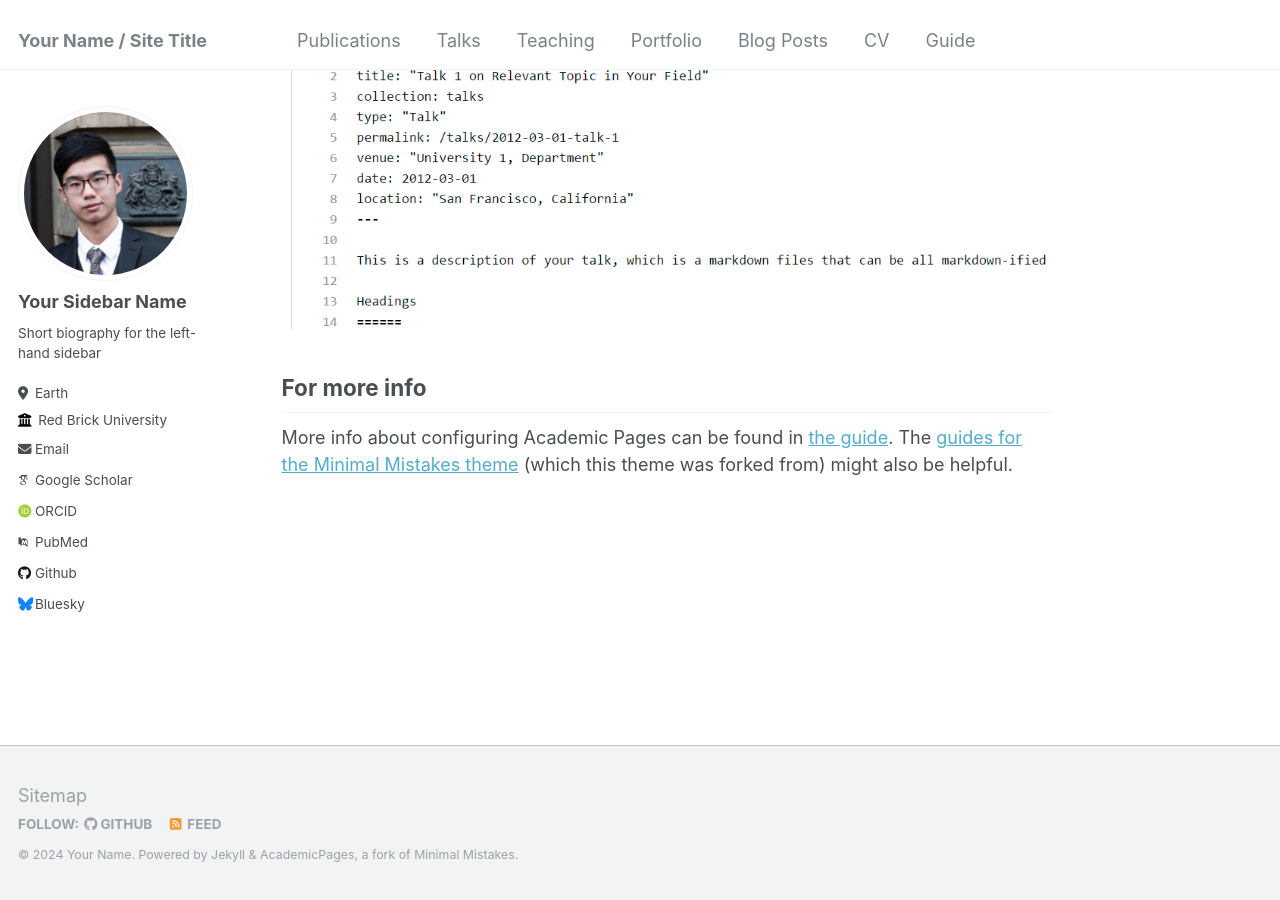
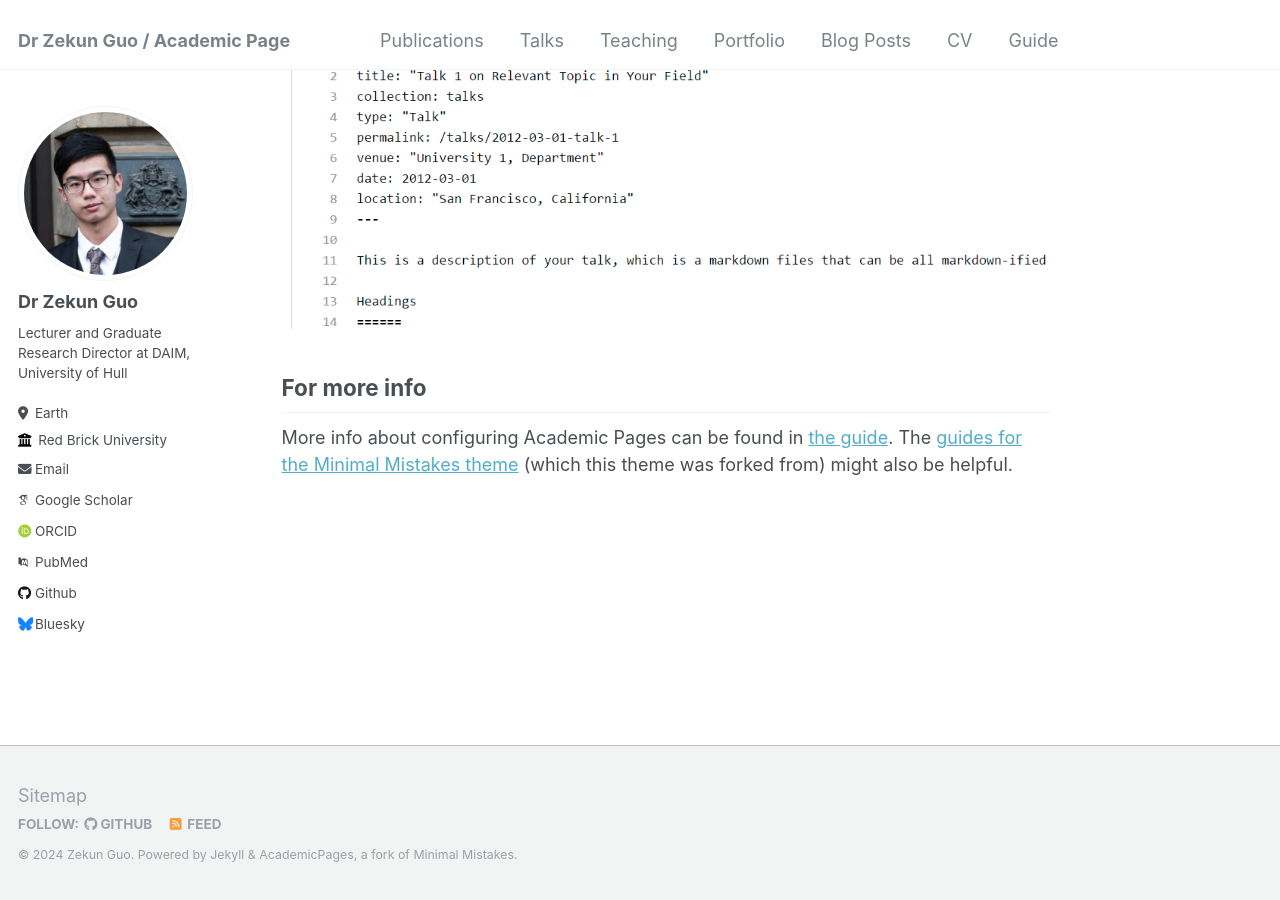
Before and after one commit to drzekunguo/drzekunguo.github.io, a Jekyll site: the page built from _pages/about.md, in a window 1280 px wide and 900 px high, scrolled down 2660 px. Built offline with Jekyll 4.4.1, drawn with Linux system fonts in a browser that asks for light colours; some web fonts are replaced.

Commit message:
Update _config.yml
infos

```diff
--- a/_config.yml
+++ b/_config.yml
@@ -8,9 +8,9 @@
 
 # Basic Site Settings
 locale                   : "en-US"
-title                    : "Your Name / Site Title"
+title                    : "Dr Zekun Guo / Academic Page"
 title_separator          : "-"
-name                     : &name "Your Name"
+name                     : &name "Zekun Guo"
 description              : &description "personal description"
 url                      : https://academicpages.github.io # the base hostname & protocol for your site e.g. "https://mmistakes.github.io"
 baseurl                  : "" # the subpath of your site, e.g. "/blog"
@@ -22,9 +22,9 @@ repository               : "academicpages/academicpages.github.io"
 author:
   # Biographic information
   avatar           : "profile.jpg"
-  name             : "Your Sidebar Name"
+  name             : "Dr Zekun Guo"
   pronouns         : # example: "she/her"
-  bio              : "Short biography for the left-hand sidebar"
+  bio              : "Lecturer and Graduate Research Director at DAIM, University of Hull"
   location         : "Earth"
   employer         : "Red Brick University"
   uri              : # URL
```
